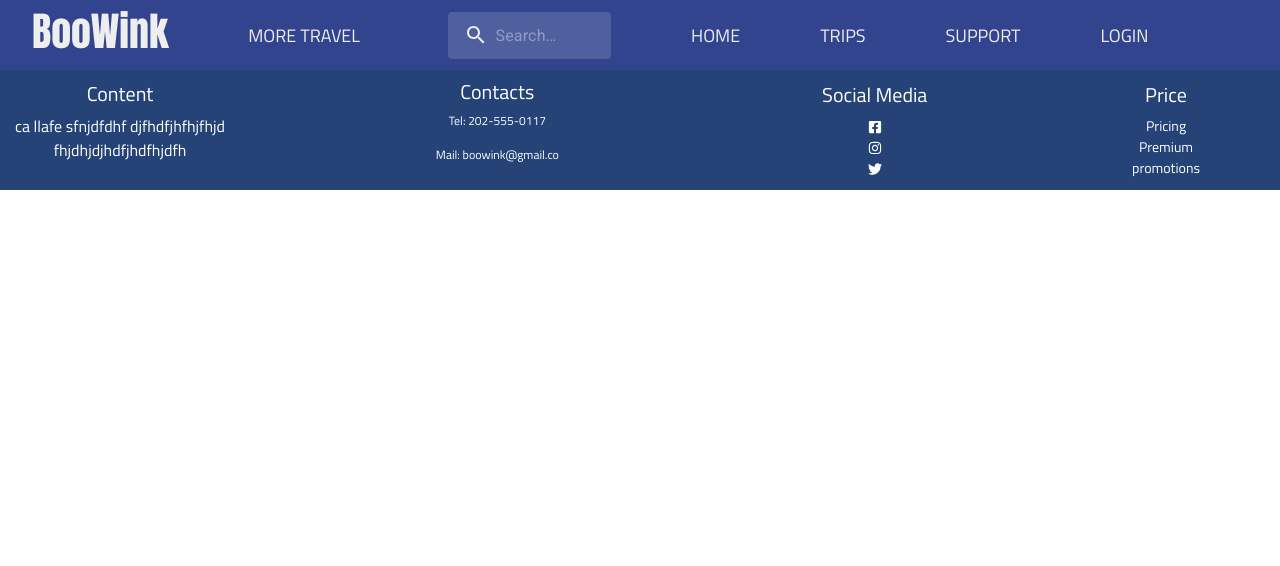
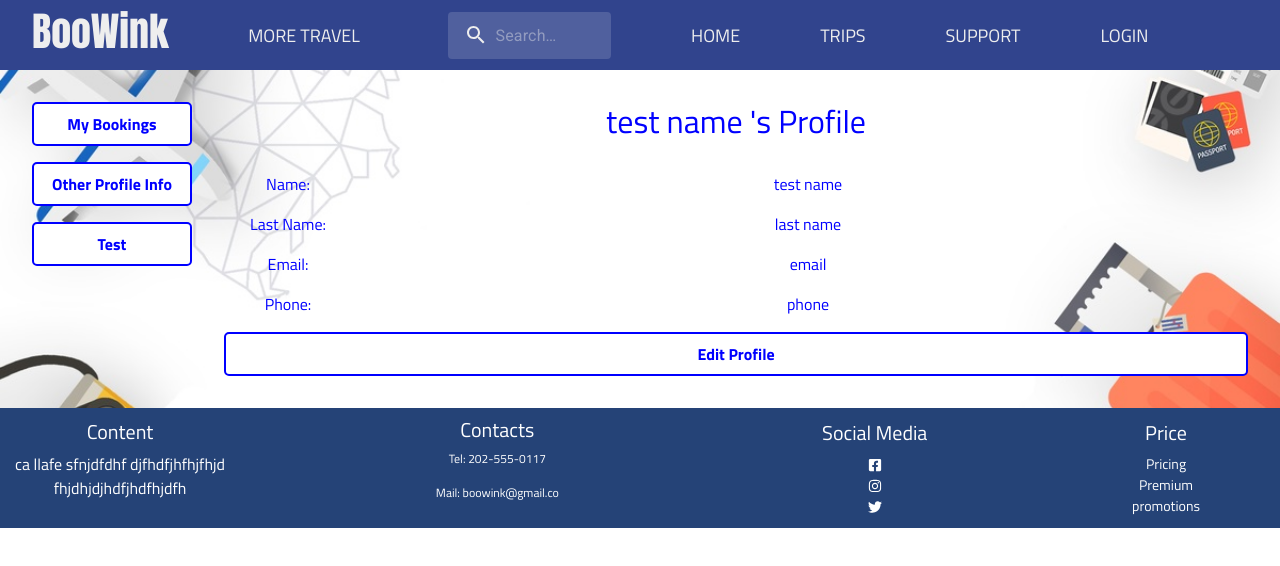
Before and after one commit to ReiLama/Boowink, a React app: page /user-profile in a window 1280 px wide. Shown: the top 566 px of the page. Built offline with nearby package versions, Linux system fonts and the light colour scheme.

Commit message:
added the barebones of user profile component

```diff
--- a/src/App.js
+++ b/src/App.js
@@ -9,6 +9,7 @@ import Signup from "./components/Login/Signup";
 import Footer from "./components/Footer/Footer";
 import Forgot from "./components/Login/Forgot";
 import ResPass from "./components/Login/ResPass";
+import UserProfile from "./components/UserProfile/UserProfile";
 
 function App() {
   return (
@@ -18,13 +19,14 @@ function App() {
         <Routes>
           <Route path="/" element={<BodyContainer />}></Route>
           <Route path="/login" element={<Login />}></Route>
-          <Route path="/Signup" element={<Signup/>}></Route>
-          <Route path="/Forgot" element={<Forgot/>}></Route>
-          <Route path="/ResPass" element={<ResPass/>}></Route>
-          <Route path="/Support" element={<Support/>}></Route>
+          <Route path="/Signup" element={<Signup />}></Route>
+          <Route path="/Forgot" element={<Forgot />}></Route>
+          <Route path="/ResPass" element={<ResPass />}></Route>
+          <Route path="/Support" element={<Support />}></Route>
           <Route path="/hotel-details" element={<HotelDetails />}>
             <Route path="/hotel-details/:id" element={<HotelDetails />}></Route>
           </Route>
+          <Route path="/user-profile" element={<UserProfile />}></Route>
         </Routes>
         <Footer />
       </Router>
--- /dev/null
+++ b/src/components/UserProfile/UserProfile.css
@@ -0,0 +1,86 @@
+.user-profile {
+  display: flex;
+  margin: 2rem;
+}
+
+.sidebar {
+  display: flex;
+  flex-direction: column;
+  width: 10rem;
+  margin-right: 2rem;
+}
+
+.sidebar-link {
+  margin-bottom: 1rem;
+  padding: 0.5rem;
+  background-color: white;
+  color: blue;
+  border: 2px solid blue;
+  border-radius: 5px;
+  text-align: center;
+  text-decoration: none;
+  font-weight: bold;
+}
+
+.profile-info {
+  display: flex;
+  flex-direction: column;
+  width: calc(100% - 12rem);
+}
+
+.username {
+  margin-bottom: 2rem;
+  color: blue;
+}
+
+.field {
+  display: flex;
+  align-items: center;
+  margin-bottom: 1rem;
+}
+
+.label-name,
+.label-lname,
+.label-email,
+.label-phone {
+  display: inline-block;
+  width: 8rem;
+  margin-right: 1rem;
+  color: blue;
+}
+
+.input-name,
+.input-lname,
+.input-email,
+.input-phone {
+  flex: 1;
+  padding: 0.5rem;
+  border-radius: 5px;
+  border: 2px solid blue;
+  color: blue;
+}
+
+.span-name,
+.span-lname,
+.span-email,
+.span-phone {
+  flex: 1;
+  color: blue;
+}
+
+.edit-button,
+.save-button {
+  padding: 0.5rem;
+  background-color: white;
+  color: blue;
+  border: 2px solid blue;
+  border-radius: 5px;
+  cursor: pointer;
+  font-weight: bold;
+}
+
+.edit-button:hover,
+.save-button:hover {
+  background-color: blue;
+  color: white;
+}
--- /dev/null
+++ b/src/components/UserProfile/UserProfile.js
@@ -0,0 +1,114 @@
+import React, { useState } from "react";
+import { Link } from "react-router-dom";
+import "./UserProfile.css";
+
+const UserProfile = () => {
+  const [editing, setEditing] = useState(false);
+  const [name, setName] = useState("test name");
+  const [lastName, setLastName] = useState("last name");
+  const [email, setEmail] = useState("email");
+  const [phone, setPhone] = useState("phone");
+
+  const handleEditProfile = () => {
+    setEditing(true);
+  };
+
+  const handleSaveProfile = () => {
+    setEditing(false);
+    // Save changes to backend or state management system
+  };
+
+  return (
+    <div className="user-profile">
+      <div className="sidebar">
+        <Link to="/user-profile/mybookings" className="sidebar-link">
+          My Bookings
+        </Link>
+        <Link to="/user-profile/otherprofileinfo" className="sidebar-link">
+          Other Profile Info
+        </Link>
+        <Link to="/user-profile/test" className="sidebar-link">
+          Test
+        </Link>
+      </div>
+      <div className="profile-info">
+        <h2 className="username">{name} 's Profile</h2>
+        <div className="field">
+          <label className="label-name" htmlFor="name">
+            Name:
+          </label>
+          {editing ? (
+            <input
+              type="text"
+              className="input-name"
+              id="name"
+              value={name}
+              onChange={(e) => setName(e.target.value)}
+            />
+          ) : (
+            <span className="span-name">{name}</span>
+          )}
+        </div>
+        <div className="field">
+          <label className="label-lname" htmlFor="last-name">
+            Last Name:
+          </label>
+          {editing ? (
+            <input
+              className="input-lname"
+              type="text"
+              id="last-name"
+              value={lastName}
+              onChange={(e) => setLastName(e.target.value)}
+            />
+          ) : (
+            <span className="span-lname">{lastName}</span>
+          )}
+        </div>
+        <div className="field">
+          <label className="label-email" htmlFor="email">
+            Email:
+          </label>
+          {editing ? (
+            <input
+              type="email"
+              className="input-email"
+              id="email"
+              value={email}
+              onChange={(e) => setEmail(e.target.value)}
+            />
+          ) : (
+            <span className="span-email">{email}</span>
+          )}
+        </div>
+        <div className="field">
+          <label className="label-phone" htmlFor="phone">
+            Phone:
+          </label>
+          {editing ? (
+            <input
+              className="input-phone"
+              type="tel"
+              id="phone"
+              value={phone}
+              onChange={(e) => setPhone(e.target.value)}
+            />
+          ) : (
+            <span className="span-phone">{phone}</span>
+          )}
+        </div>
+        {editing ? (
+          <button className="save-button" onClick={handleSaveProfile}>
+            Save Profile
+          </button>
+        ) : (
+          <button className="edit-button" onClick={handleEditProfile}>
+            Edit Profile
+          </button>
+        )}
+      </div>
+    </div>
+  );
+};
+
+export default UserProfile;
```
Also changed, not shown: src/Images/logo.png (added).
